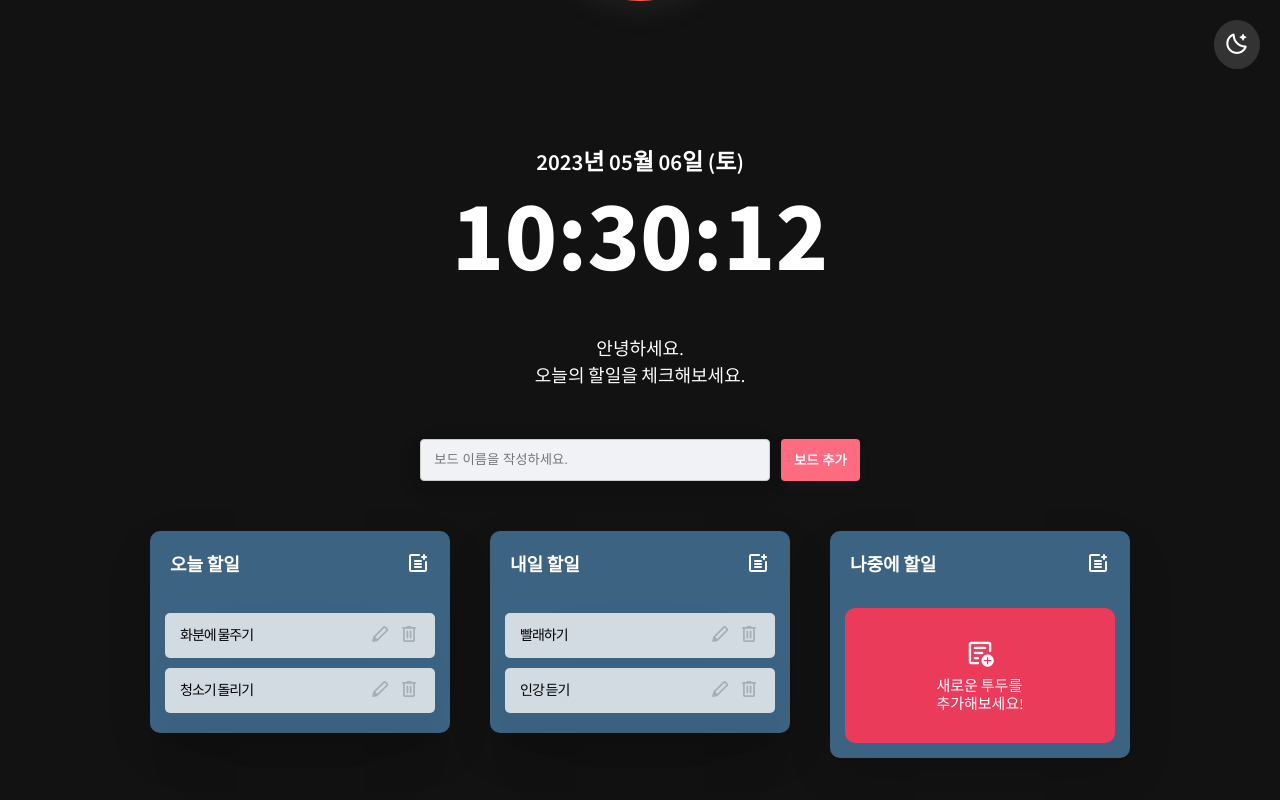
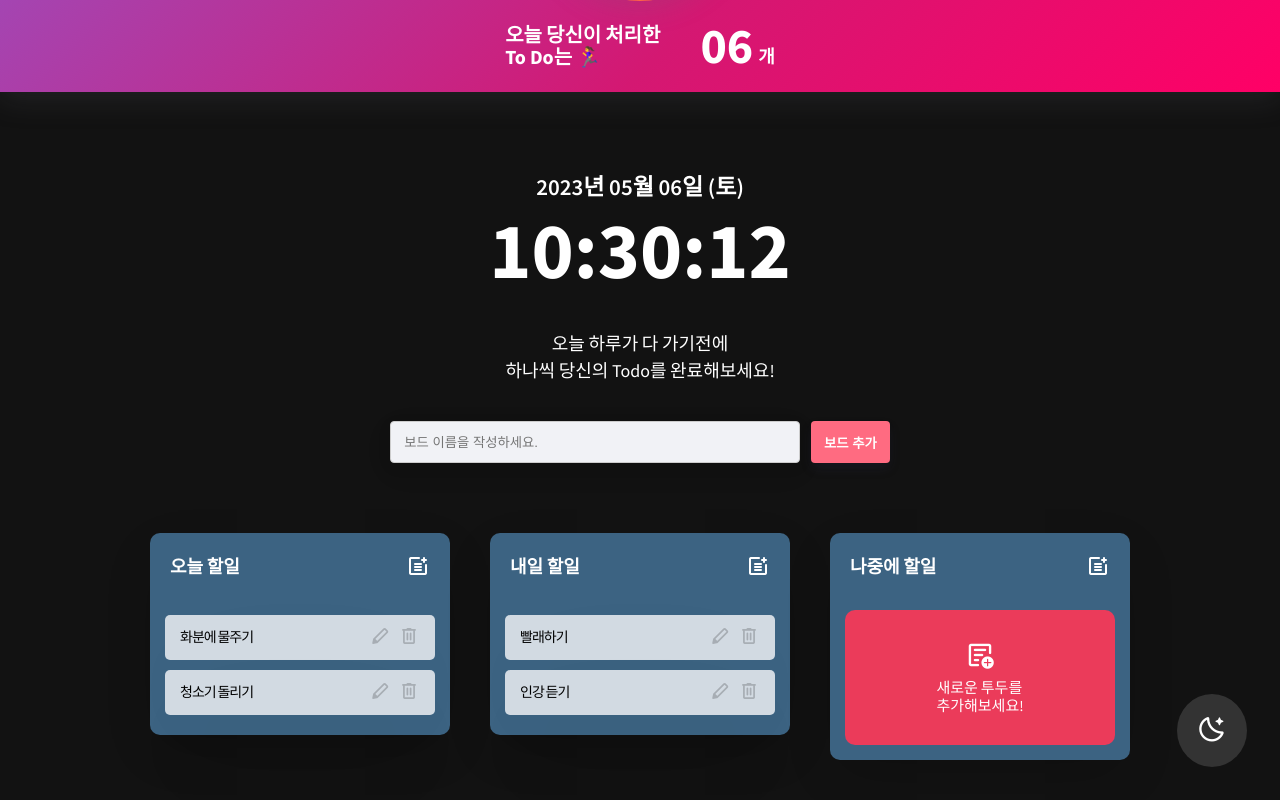
Before and after one commit to fbc93/time-rabbit-todo-app, a React (Create React App) app: page / in a window 1280 px wide. Built offline with nearby package versions, Linux system fonts and the light colour scheme.

Commit message:
Design: 처리한 투두 알림헤더 컴포넌트 및 드래그 애니메이션 추가

```diff
--- a/src/App.tsx
+++ b/src/App.tsx
@@ -72,6 +72,10 @@ a {
 &:has(.board-isDragging) #trashcan {
   transform:translateY(0em) scale(1);
 }
+
+&:has(.board-isDragging) #todoResult {
+  height:0;
+}
 `;
 
 function App() {
--- a/src/components/boardList.tsx
+++ b/src/components/boardList.tsx
@@ -2,6 +2,7 @@ import styled from "styled-components";
 import Body from "./body";
 import Header from "./header";
 import ThemeModeBtn from "./themeModeBtn";
+import TodoResult from "./todoResult";
 
 const Wrapper = styled.div`
   background-color:${(props) => props.theme.bg};
@@ -17,6 +18,7 @@ const BoardList = () => {
   return (
     <Wrapper>
       <ThemeModeBtn />
+      <TodoResult />
       <Header />
       <Body />
     </Wrapper>
--- a/src/components/createBoardForm.tsx
+++ b/src/components/createBoardForm.tsx
@@ -4,13 +4,12 @@ import styled from "styled-components";
 import { BoardState } from "../atoms";
 
 const CreateForm = styled.form`
-  margin-bottom: 5em;
+  margin-bottom: 7em;
   display: flex;
   flex-direction: row;
   align-items: center;
   width: 500px;
   max-width: 100%;
-  padding: 0px 3em;
   justify-content: space-between;
 
 
@@ -58,6 +57,13 @@ const CreateBoardForm = () => {
 
   const onValidData = ({ title }: FormData) => {
 
+    //보드는 4개까지 생성가능
+    if (boardsData.length >= 4) {
+      alert("보드는 4개까지만 만들 수 있어요,\n기존의 보드를 삭제하고 새로 생성하세요.");
+
+      return;
+    }
+
     setBoardData((prevBoards) => {
       const copyPrevBoards = [...prevBoards];
 
--- a/src/components/header.tsx
+++ b/src/components/header.tsx
@@ -3,7 +3,6 @@ import styled from "styled-components";
 const Wrapper = styled.div`
   font-size:2.5rem;
   text-align:center;
-  padding:6em 1em 2em;
 
   .date {
     font-size:2.3rem;
@@ -12,7 +11,7 @@ const Wrapper = styled.div`
   }
 
   .time {
-    font-size:10rem;
+    font-size:8rem;
     margin-bottom:0.5em;
     font-weight:bold;
   }
@@ -23,17 +22,24 @@ const Wrapper = styled.div`
   }
 `;
 
+const Container = styled.div`
+  width:960px;
+  margin:auto;
+  padding:7em 0 1.5em;
+`;
+
 const Header = () => {
   return (
     <Wrapper>
+      <Container>
         <div className="date">2023년 05월 06일 (토)</div>
         <div className="time">
           10:30:12
         </div>
         <div className="greeting">
-        <p>안녕하세요.</p>
-        <p>오늘의 할일을 체크해보세요.</p>
+          <div>오늘 하루가 다 가기전에 <br /> 하나씩 당신의 Todo를 완료해보세요!</div>
         </div>
+      </Container>
     </Wrapper>
   );
 }
--- a/src/components/themeModeBtn.tsx
+++ b/src/components/themeModeBtn.tsx
@@ -7,16 +7,17 @@ const Button = styled.button`
   border:none;
   color:${(props) => props.theme.onBg};
   cursor:pointer;
-  padding:0.8em;
-  position:absolute;
-  top:0;
+  padding:1.5em;
+  position:fixed;
+  z-index:100;
+  bottom:0;
   right:0;
-  margin:1.5em;
+  margin:2.5em;
   transition: background-color 0.2s ease-in-out;
   border-radius:50%;
 
   span {
-    font-size:2.5rem;
+    font-size:3rem;
   }
 `;
 
--- /dev/null
+++ b/src/components/todoResult.tsx
@@ -0,0 +1,62 @@
+import styled from "styled-components";
+
+const Wrapper = styled.div`
+  background-image: ${(props) => props.theme.resultBg};
+  box-shadow: rgba(100, 100, 111, 0.2) 0px 7px 29px 0px;
+  height:92px;
+  position:fixed;
+  top:0;
+  left:0;
+  width:100%;
+  overflow:hidden;
+  transition: all 0.2s ease-in-out;
+`;
+
+const Container = styled.div`
+  width:960px;
+  height:100%;
+  margin:auto;
+  display:flex;
+  justify-content:center;
+  align-items:center;
+  color: ${(props) => props.theme.onBgText};
+`;
+const LeftBox = styled.div`
+  margin-right:2em;
+  font-size:2rem;
+  line-height:1.1;
+  font-weight:bold;
+`;
+const RightBox = styled.div`
+  display:flex;
+  justify-content:center;
+  align-items:baseline;
+  font-size:1.8rem;
+  font-weight:bold;
+
+  .number {
+    font-size:5rem;
+    font-weight:bold;
+    margin-right:0.1em;
+  }
+`;
+
+const TodoResult = () => {
+
+  return (
+    <Wrapper id="todoResult">
+      <Container>
+        <LeftBox>
+          <div>오늘 당신이 처리한 </div>
+          <div>To Do는 🏃‍♀️</div>
+        </LeftBox>
+        <RightBox>
+          <div className="number">06</div>
+          <div>개</div>
+        </RightBox>
+      </Container>
+    </Wrapper>
+  );
+}
+
+export default TodoResult;
--- a/src/theme.ts
+++ b/src/theme.ts
@@ -16,6 +16,7 @@ export const darkTheme:DefaultTheme = {
   dragged:"#ff7979",
   trashcanOver:"rgba(247, 143, 179,1.0)",
   emptyBg:"rgba(235, 59, 90,1.0)",
+  resultBg: "linear-gradient(-225deg, #A445B2 0%, #D41872 52%, #FF0066 100%);"
 
 }
 
@@ -35,4 +36,5 @@ export const lightTheme:DefaultTheme = {
   dragged:"#f6e58d",
   trashcanOver:"#f6e58d",
   emptyBg:"rgb(245, 234, 179)",
+  resultBg: "linear-gradient(120deg, #84fab0 0%, #8fd3f4 100%)"
 }
```
Lines whose indentation alone changed are shown as unchanged.
